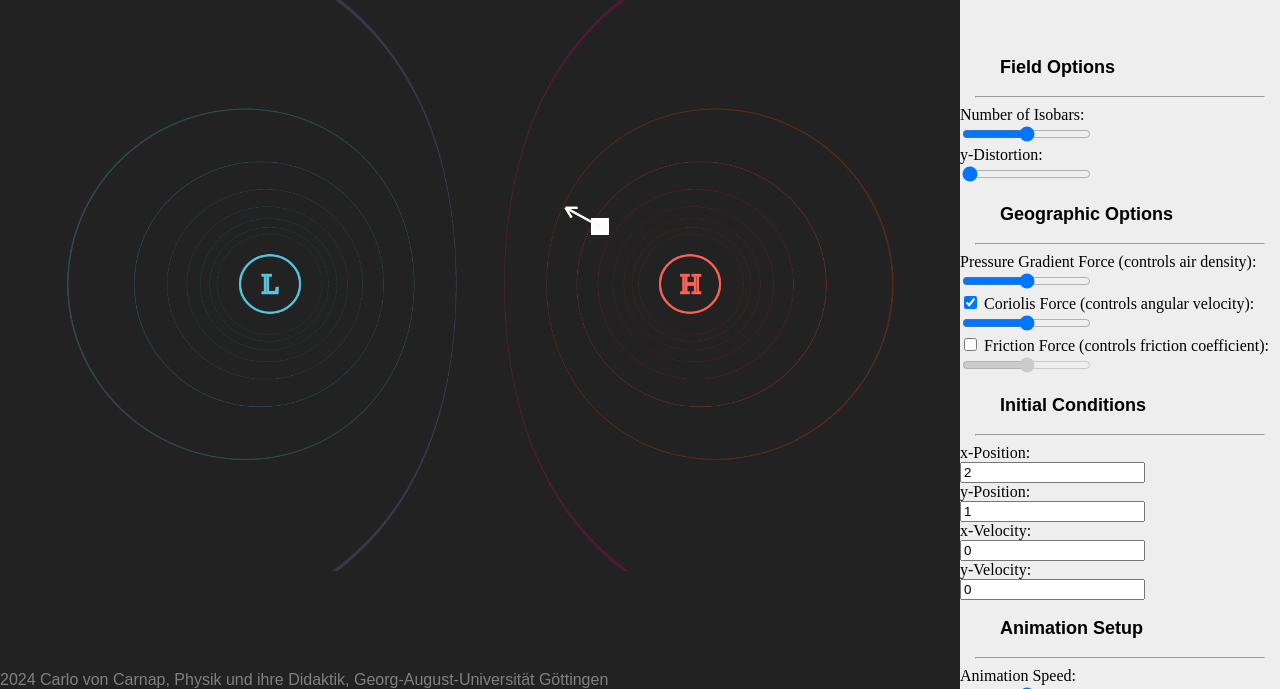
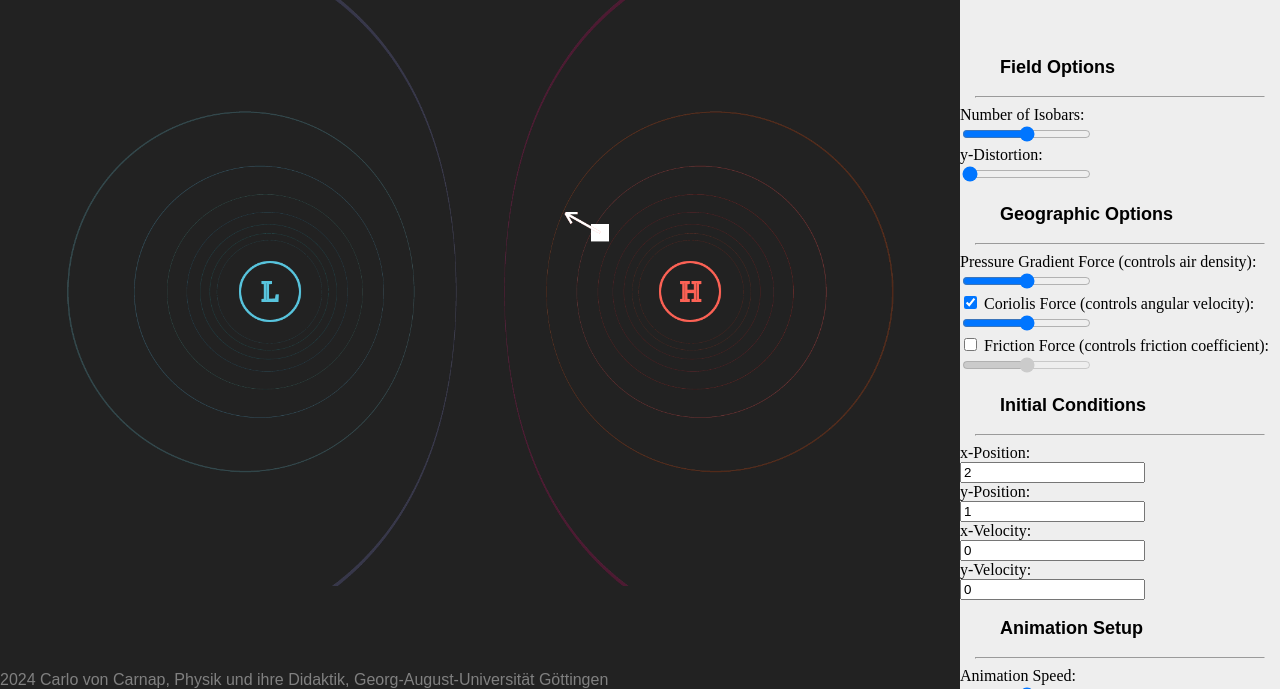
Before and after one commit to CVC97/Wind-Simulation, a plain HTML site: page index.html in a window 1280 px wide. Shown: the part 111-800 px from the top of the page. Drawn offline with Linux system fonts and the light colour scheme; files that its build step writes are made by us from their sources.

Commit message:
WindSimulation: possible fix for smaller screens.

```diff
--- a/styles/styles.css
+++ b/styles/styles.css
@@ -38,7 +38,7 @@
 
 .canvas_style {
     position: relative;
-    height: 95%;
+    height: 97.5%;
     width: 100%;
 }
 
```
